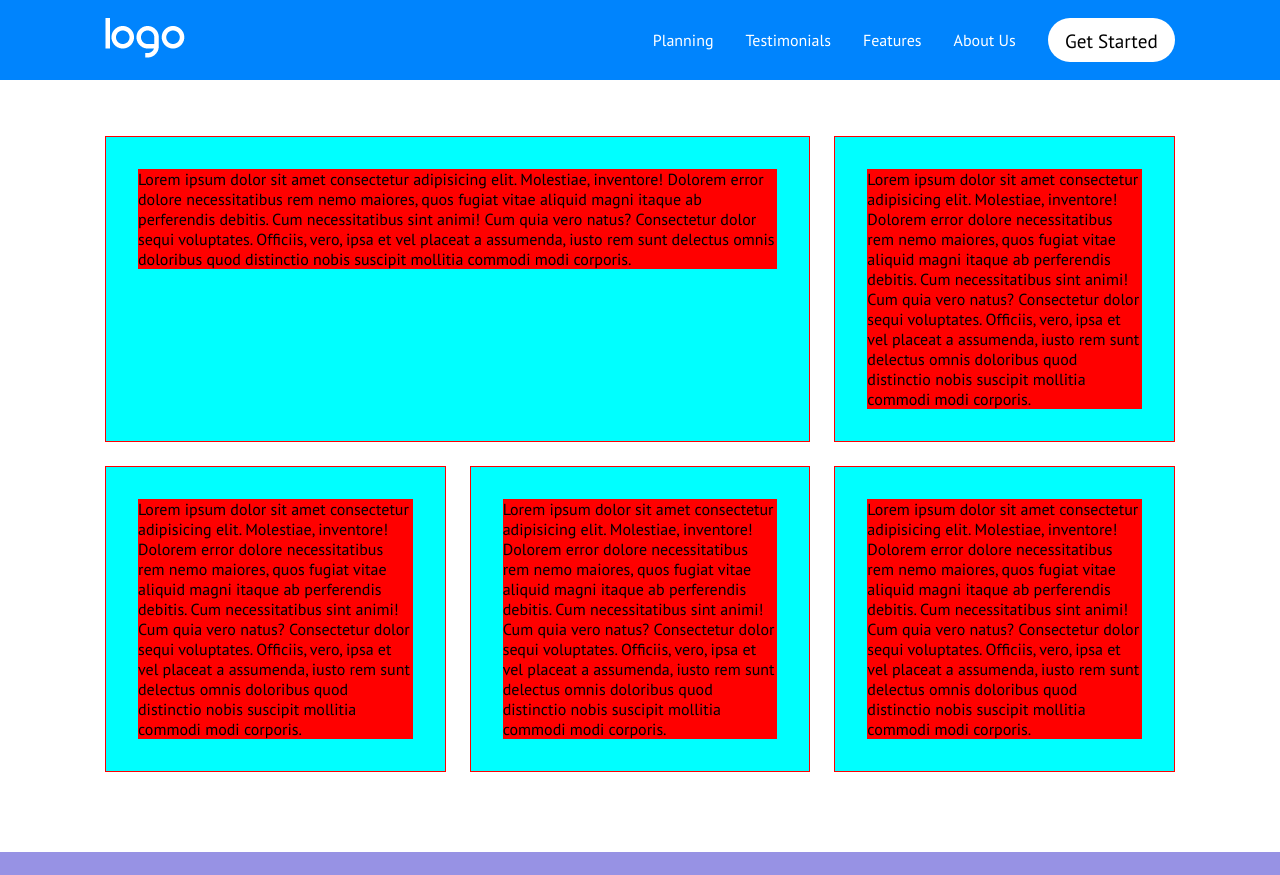
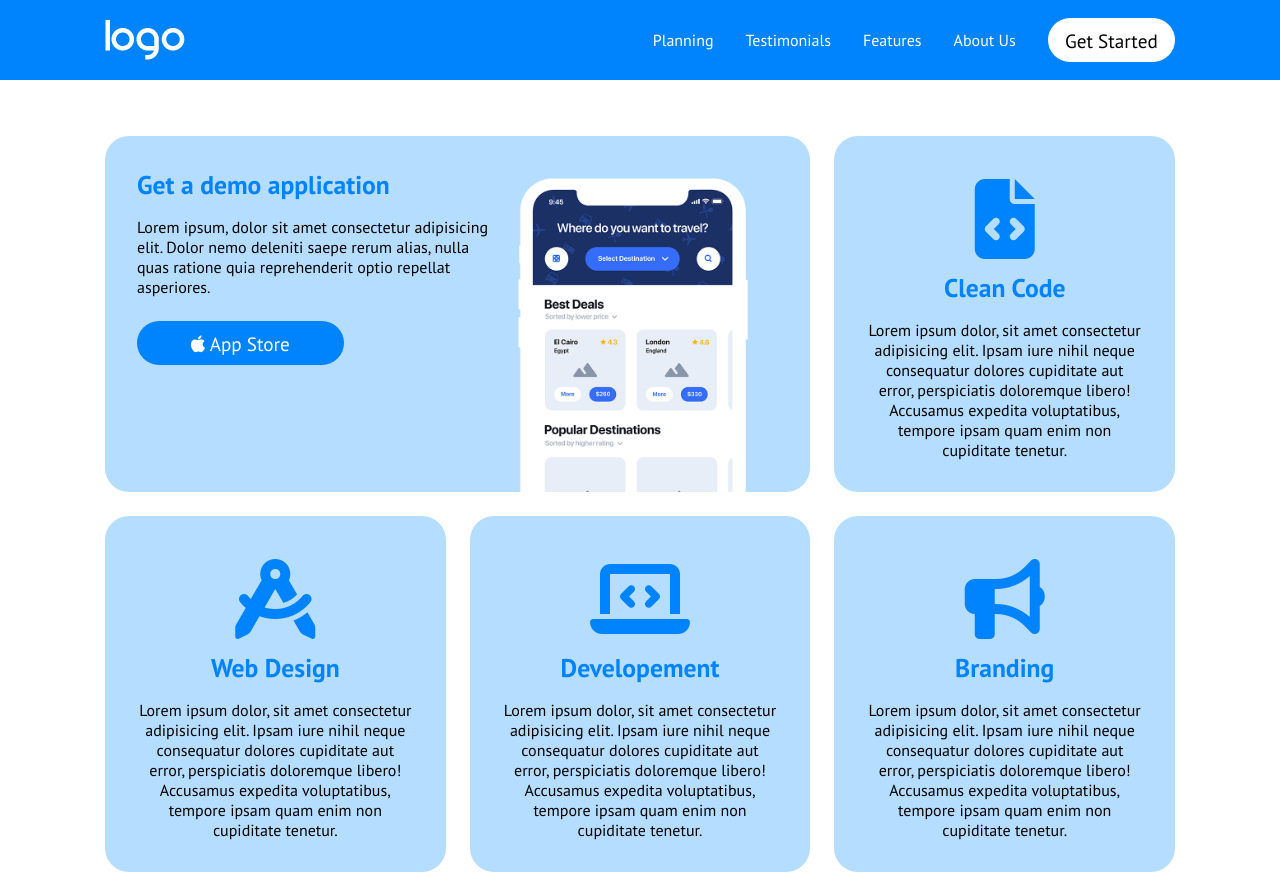
Before and after one commit to Borrellsss/htmlcss-responsive-layout, a plain HTML site: page index.html in a window 1280 px wide. Shown: the top 875 px of the page. Drawn offline with Linux system fonts and the light colour scheme.

Commit message:
main first full section done

```diff
--- a/css/style.css
+++ b/css/style.css
@@ -11,26 +11,6 @@
 /********************************************
                     DEBUG
 ********************************************/
-.col {
-    background-color: aqua;
-    border: 1px solid red;
-}
-
-.card {
-    background-color: red;
-}
-
-.row {
-    background-color: yellowgreen;
-}
-
-.expert-text {
-    background-color: violet;
-}
-
-.small-container {
-    background-color: blue;
-}
 
 /********************************************
                     COMMON
@@ -77,6 +57,7 @@ a {
 }
 
 .btn {
+    display: inline-block;
     border-radius: 3em;
 }
 
@@ -89,6 +70,22 @@ a {
     color: white;
     background-color: #9792e4;
 }
+
+.btn-blue {
+    color: white;
+    background-color: #0084fd;
+}
+
+img {
+    width: 100%;
+    display: block;
+}
+
+h3 {
+    margin-bottom: 1rem;
+    font-size: 1.6rem;
+}
+
 /********************************************
                     HEADER
 ********************************************/
@@ -135,6 +132,12 @@ section {
     padding-bottom: 3.5rem;
 }
 
+.card .btn-blue {
+    margin-top: 1.5rem;
+    padding: 0.5em 2.8em;
+    font-size: 1.2rem;
+}
+
 .columns {
     flex-wrap: wrap;
     justify-content: space-between;
@@ -143,11 +146,45 @@ section {
 /* FIRST SECTION */
 .demo .col {
     margin-bottom: 1.5rem;
-    padding: 2rem;
+    padding: 2rem 2rem;
+    width: 100%;
+    border-radius: 1.5rem;
+    background-color: #b5ddff;
 }
 
 .demo .col:first-child {
     padding-bottom: 0;
+}
+
+.demo .col:first-child .card {
+    height: 100%;
+    flex-wrap: wrap;
+}
+
+.card.flex-container > div:first-of-type {
+    margin-bottom: 1rem;
+}
+
+.demo h3 {
+    color: #0084fd;
+}
+
+.phone {
+    max-width: 400px;
+    align-self: flex-end;
+}
+
+.demo-icon {
+    font-size: 5rem;
+    color: #0084fd;
+}
+
+.demo .card {
+    text-align: center;
+}
+
+.demo .card.flex-container {
+    text-align: left;
 }
 
 /* SECOND SECTION */
@@ -223,6 +260,10 @@ footer {
         width: calc( 100% - ( var(--demo-col) + 1.5rem ) );
     }
 
+    .card.flex-container > div:last-of-type {
+        width: 60%;
+    }
+
     /* SECOND SECTION */
     .strategic .col:last-child {
         padding: 2rem;
@@ -292,6 +333,16 @@ footer {
 /********************************************
                     MAIN
 ********************************************/
+    /* FIRST SECTION */
+    .card.flex-container > div:first-of-type {
+        width: 55%;
+    }
+
+    .card.flex-container > div:last-of-type {
+        width: 45%;
+        align-self: flex-end;
+    }
+
     /* SECOND SECTION */
     .strategic .col {
         width: calc( 50% - 1rem);
--- a/index.html
+++ b/index.html
@@ -71,37 +71,74 @@
             <div class="container">
                 <div class="columns flex-container">
                     <div class="col">
-                        <div class="card">
-                           Lorem ipsum dolor sit amet consectetur adipisicing elit. Molestiae, inventore! Dolorem error dolore necessitatibus rem nemo maiores, quos fugiat vitae aliquid magni itaque ab perferendis debitis. Cum necessitatibus sint animi!
-                           Cum quia vero natus? Consectetur dolor sequi voluptates. Officiis, vero, ipsa et vel placeat a assumenda, iusto rem sunt delectus omnis doloribus quod distinctio nobis suscipit mollitia commodi modi corporis.
+                        <div class="card flex-container">
+                            <div>
+                                <h3>Get a demo application</h3>
+
+                                <p>Lorem ipsum, dolor sit amet consectetur adipisicing elit. Dolor nemo deleniti saepe rerum alias, nulla quas ratione quia reprehenderit optio repellat asperiores.</p>
+
+                                <div class="btn btn-blue">
+                                    <a href="#">
+                                        <span>
+                                            <i class="fa-brands fa-apple"></i>
+                                        </span>
+
+                                        <span>App Store</span>
+                                    </a>
+                                </div>
+                            </div>
+
+                            <div class="phone">
+                                <img src="img/phone.png" alt="phone">
+                            </div>
                         </div>
                     </div>
 
                     <div class="col">
                         <div class="card">
-                           Lorem ipsum dolor sit amet consectetur adipisicing elit. Molestiae, inventore! Dolorem error dolore necessitatibus rem nemo maiores, quos fugiat vitae aliquid magni itaque ab perferendis debitis. Cum necessitatibus sint animi!
-                           Cum quia vero natus? Consectetur dolor sequi voluptates. Officiis, vero, ipsa et vel placeat a assumenda, iusto rem sunt delectus omnis doloribus quod distinctio nobis suscipit mollitia commodi modi corporis.
+                            <span class="demo-icon">
+                                <i class="fa-solid fa-file-code"></i>
+                            </span>
+
+                            <h3>Clean Code</h3>
+
+                            <p>Lorem ipsum dolor, sit amet consectetur adipisicing elit. Ipsam iure nihil neque consequatur dolores cupiditate aut error, perspiciatis doloremque libero! Accusamus expedita voluptatibus, tempore ipsam quam enim non cupiditate tenetur.</p>
                         </div>
                     </div>
 
                     <div class="col">
                         <div class="card">
-                           Lorem ipsum dolor sit amet consectetur adipisicing elit. Molestiae, inventore! Dolorem error dolore necessitatibus rem nemo maiores, quos fugiat vitae aliquid magni itaque ab perferendis debitis. Cum necessitatibus sint animi!
-                           Cum quia vero natus? Consectetur dolor sequi voluptates. Officiis, vero, ipsa et vel placeat a assumenda, iusto rem sunt delectus omnis doloribus quod distinctio nobis suscipit mollitia commodi modi corporis.
+                            <span class="demo-icon">
+                                <i class="fa-solid fa-compass-drafting"></i>
+                            </span>
+
+                            <h3>Web Design</h3>
+
+                            <p>Lorem ipsum dolor, sit amet consectetur adipisicing elit. Ipsam iure nihil neque consequatur dolores cupiditate aut error, perspiciatis doloremque libero! Accusamus expedita voluptatibus, tempore ipsam quam enim non cupiditate tenetur.</p>
                         </div>
                     </div>
 
                     <div class="col">
                         <div class="card">
-                           Lorem ipsum dolor sit amet consectetur adipisicing elit. Molestiae, inventore! Dolorem error dolore necessitatibus rem nemo maiores, quos fugiat vitae aliquid magni itaque ab perferendis debitis. Cum necessitatibus sint animi!
-                           Cum quia vero natus? Consectetur dolor sequi voluptates. Officiis, vero, ipsa et vel placeat a assumenda, iusto rem sunt delectus omnis doloribus quod distinctio nobis suscipit mollitia commodi modi corporis.
+                            <span class="demo-icon">
+                                <i class="fa-solid fa-laptop-code"></i>
+                            </span>
+
+                            <h3>Developement</h3>
+
+                            <p>Lorem ipsum dolor, sit amet consectetur adipisicing elit. Ipsam iure nihil neque consequatur dolores cupiditate aut error, perspiciatis doloremque libero! Accusamus expedita voluptatibus, tempore ipsam quam enim non cupiditate tenetur.</p>
                         </div>
                     </div>
 
                     <div class="col">
                         <div class="card">
-                            Lorem ipsum dolor sit amet consectetur adipisicing elit. Molestiae, inventore! Dolorem error dolore necessitatibus rem nemo maiores, quos fugiat vitae aliquid magni itaque ab perferendis debitis. Cum necessitatibus sint animi!
-                            Cum quia vero natus? Consectetur dolor sequi voluptates. Officiis, vero, ipsa et vel placeat a assumenda, iusto rem sunt delectus omnis doloribus quod distinctio nobis suscipit mollitia commodi modi corporis.
+                            <span class="demo-icon">
+                                <i class="fa-solid fa-bullhorn"></i>
+                            </span>
+
+                            <h3>Branding</h3>
+
+                            <p>Lorem ipsum dolor, sit amet consectetur adipisicing elit. Ipsam iure nihil neque consequatur dolores cupiditate aut error, perspiciatis doloremque libero! Accusamus expedita voluptatibus, tempore ipsam quam enim non cupiditate tenetur.</p>
                         </div>
                     </div>
                 </div>
```
